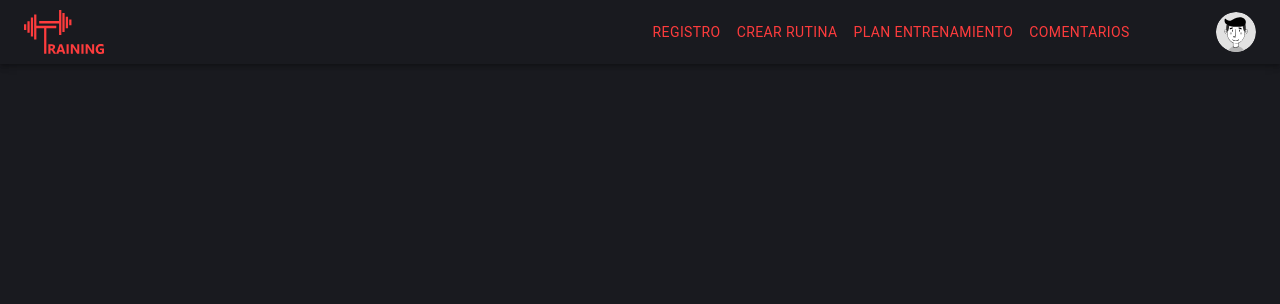
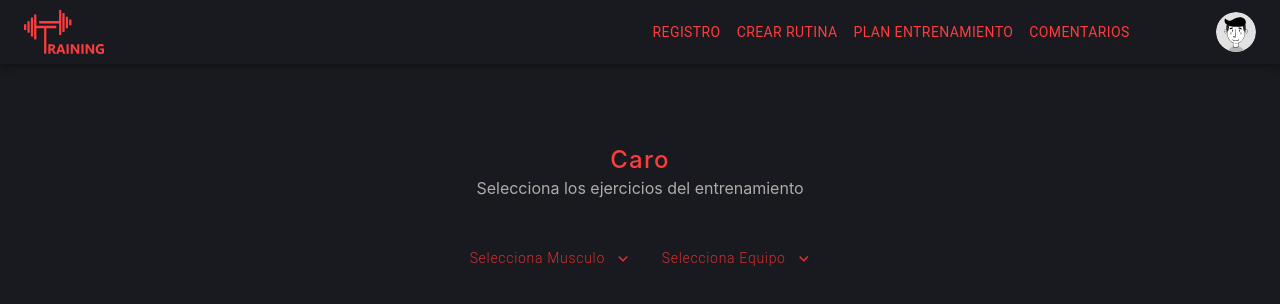
Before and after one commit to grestrepojimenez/platform-training-carolina, a React (Vite) app: page /exercisesPage in a window 1280 px wide. Shown: the top 304 px of the page. Built offline with nearby package versions, Linux system fonts and the light colour scheme.

Commit message:
creacion del componente MenuBar

```diff
--- /dev/null
+++ b/src/components/Buttons/MenuBar/MenuBar.jsx
@@ -0,0 +1,116 @@
+/* eslint-disable react/prop-types */
+import { useState, useRef, useEffect } from "react";
+import {
+  Button,
+  ClickAwayListener,
+  Grow,
+  MenuItem,
+  MenuList,
+  Paper,
+  Popper,
+} from "@mui/material";
+
+const MenuBar = ({title}) => {
+  const [open, setOpen] = useState(false);
+  const anchorRef = useRef(null);
+
+  const handleToggle = () => {
+    setOpen((prevOpen) => !prevOpen);
+  };
+
+  const handleClose = (event) => {
+    if (anchorRef.current && anchorRef.current.contains(event.target)) {
+      return;
+    }
+
+    setOpen(false);
+  };
+
+  function handleListKeyDown(event) {
+    if (event.key === "Tab") {
+      event.preventDefault();
+      setOpen(false);
+    } else if (event.key === "Escape") {
+      setOpen(false);
+    }
+  }
+
+  // return focus to the button when we transitioned from !open -> open
+  const prevOpen = useRef(open);
+  useEffect(() => {
+    if (prevOpen.current === true && open === false) {
+      anchorRef.current.focus();
+    }
+
+    prevOpen.current = open;
+  }, [open]);
+
+  return (
+    <div>
+      <Button
+        ref={anchorRef}
+        id="composition-button"
+        aria-controls={open ? "composition-menu" : undefined}
+        aria-expanded={open ? "true" : undefined}
+        aria-haspopup="true"
+        onClick={handleToggle}
+        endIcon={<i className="bx bx-chevron-down" />}
+        color="error"
+        className="capitalize font-light tracking-wider"
+      >
+        {title}
+      </Button>
+      <Popper
+        open={open}
+        anchorEl={anchorRef.current}
+        role={undefined}
+        placement="bottom-start"
+        transition
+        disablePortal
+      >
+        {({ TransitionProps, placement }) => (
+          <Grow
+            {...TransitionProps}
+            style={{
+              transformOrigin:
+                placement === "bottom-start" ? "left top" : "left bottom",
+            }}
+          >
+            <Paper>
+              <ClickAwayListener onClickAway={handleClose}>
+                <MenuList
+                  autoFocusItem={open}
+                  id="composition-menu"
+                  aria-labelledby="composition-button"
+                  onKeyDown={handleListKeyDown}
+                  className="bg-black text-red px-6 capitalize "
+                >
+                  <MenuItem
+                    onClick={handleClose}
+                    className="font-light tracking-wider text-sm"
+                  >
+                    Profile
+                  </MenuItem>
+                  <MenuItem
+                    onClick={handleClose}
+                    className="font-light tracking-wider text-sm"
+                  >
+                    My account
+                  </MenuItem>
+                  <MenuItem
+                    onClick={handleClose}
+                    className="font-light tracking-wider text-sm"
+                  >
+                    Logout
+                  </MenuItem>
+                </MenuList>
+              </ClickAwayListener>
+            </Paper>
+          </Grow>
+        )}
+      </Popper>
+    </div>
+  );
+};
+
+export default MenuBar;
--- a/src/pages/ExercisesPage/ExercisesPage.jsx
+++ b/src/pages/ExercisesPage/ExercisesPage.jsx
@@ -1,11 +1,29 @@
 import NavBar from "../../layout/NavBar/NavBar";
+import { useInputContext } from "../../hooks/useInputContext";
+import MenuBar from "../../components/Buttons/MenuBar/MenuBar";
 
 const ExercisesPage = () => {
+  const { inputData } = useInputContext(); // Acceder al contexto
+
   return (
     <>
       <header>
-        <NavBar/>
+        <NavBar />
       </header>
+      <main>
+        <div className="mx-auto text-center">
+          <h2 className="capitalize tracking-wider font-medium text-2xl text-center text-red mt-20">
+            caro{inputData.name}
+          </h2>
+          <p>Selecciona los ejercicios del entrenamiento</p>
+        </div>
+
+        <div className="flex justify-center m-10 md:space-x-4 space-x-1">
+          <MenuBar title="selecciona musculo" />
+          <MenuBar title="selecciona equipo" />
+        </div>
+
+      </main>
     </>
   );
 };
```
